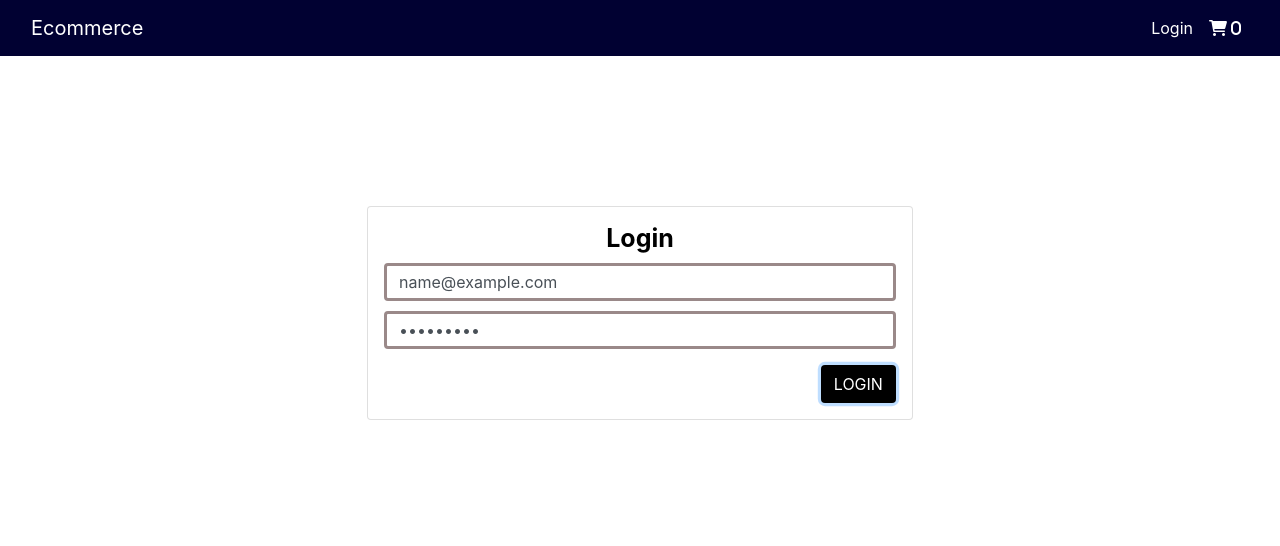
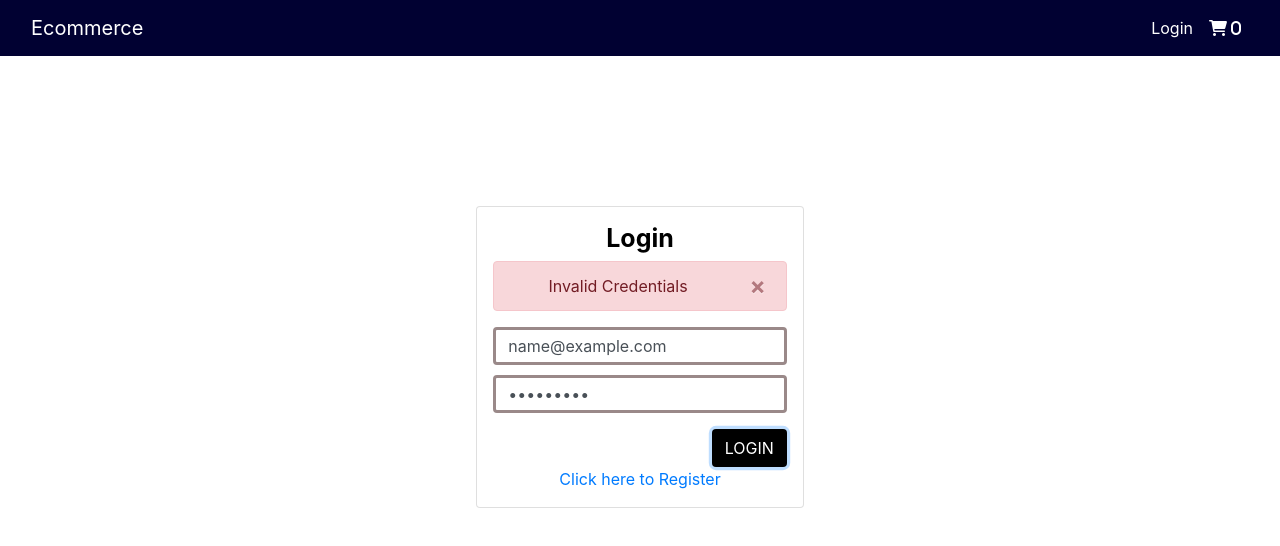
Before and after one commit to anandvmclt/react-client, a React (Create React App) app: page /login in a window 1280 px wide. Both pictures are taken after typing "name@example.com", "Sample123" into the empty fields and a click on the button "LOGIN". Shown: the top 546 px of the page. Built offline with nearby package versions, Linux system fonts and the light colour scheme; no server answers.

Commit message:
Video 35 compleeted

```diff
--- /dev/null
+++ b/src/components/Errors.js
@@ -0,0 +1,16 @@
+import React from 'react'
+
+function Errors({ error }) {
+    return (
+        <div>
+            <div className="alert alert-danger alert-dismissible fade show" role="alert">
+                {error}
+                <button type="button" className="close" data-dismiss="alert" aria-label="Close">
+                <span aria-hidden="true">&times;</span> </button>
+            </div>
+
+        </div>
+    )
+}
+
+export default Errors
--- /dev/null
+++ b/src/components/Loader.js
@@ -0,0 +1,14 @@
+import React from 'react'
+
+function Loader() {
+    return (
+        <div className='mt-5'>
+        <div className="spinner-border mt-5" role="status"
+        style={{width:'150px', height:'150px'}} >
+            <span className="sr-only">Loading...</span>
+        </div>
+        </div>
+    )
+}
+
+export default Loader
--- a/src/components/Product.js
+++ b/src/components/Product.js
@@ -9,7 +9,9 @@ function Product({ product }) {
         <div className="text-left">
             <div>
                 <Link to={`/product/${product._id}`}>
+                <div className='text-center'>
                 <img src={product.image} className='img-fluid' />
+                </div>
                 <h1> {product.name} </h1>
                 <Rating style={{color:'orange'}}
                 initialRating={product.rating}
--- /dev/null
+++ b/src/components/Success.js
@@ -0,0 +1,15 @@
+import React from 'react'
+
+function Success(success) {
+  return (
+    <div>
+       <div className="alert alert-success alert-dismissible fade show" role="alert">
+                {success}
+                <button type="button" className="close" data-dismiss="alert" aria-label="Close">
+                <span aria-hidden="true">&times;</span> </button>
+            </div>
+    </div>
+  )
+}
+
+export default Success
--- a/src/components/screens/HomeScreen.js
+++ b/src/components/screens/HomeScreen.js
@@ -4,6 +4,8 @@ import axios from 'axios'
 import { useEffect, useState } from 'react';
 import { useDispatch, useSelector } from 'react-redux';
 import { getAllProducts } from '../../action/productAction';
+import Loader from '../Loader';
+import Errors from '../Errors';
 
 
 
@@ -22,8 +24,9 @@ function HomeScreen() {
     return (
         <div>
         <div className='row justify-content-center'>
-            {loading ? <h1> Loading ... </h1> :
-                error ? (<h1> Something Went wrong !</h1>) :
+            {loading ? <Loader/> :
+                error ? (
+                    <Errors error={"Something went wrong !"} />                 ) :
                 (
                     products.map((products,index) => {
                         return <div className='col-md-3 m-2 p-2 card' key={index}>
--- a/src/components/screens/LoginScreen.js
+++ b/src/components/screens/LoginScreen.js
@@ -1,10 +1,14 @@
 import React, {useEffect, useState } from 'react';
-import {useDispatch} from 'react-redux';
+import {useDispatch, useSelector} from 'react-redux';
 import {loginUser} from '../../action/userActions';
+import Errors from '../Errors';
+import Loader from '../Loader';
 
 function LoginScreen() {
 
     const dispatch = useDispatch()
+    const loginReducer = useSelector(state => state.loginReducer)
+    const {loading, error} = loginReducer
     const [email, setEmail] = useState('')
     const [password, setPassword] = useState('')
 
@@ -29,9 +33,11 @@ function LoginScreen() {
     return (
         <div>
             <div className='row justify-content-center'>
-                <div className='col-md-5 card p-3' style={{marginTop : '150px'}}>
+                <div className='col-md-3 card p-3' style={{marginTop : '150px'}}>
                     <div className='div'>
                     <h6 className='text-center'>Login </h6>
+                    {error && ( <Errors error = "Invalid Credentials" />)}
+                    {loading && (<Loader/>)}
                     <form onSubmit={login}>
 
                     <input type="email" className='form-control' value={email}
@@ -44,7 +50,7 @@ function LoginScreen() {
                         <button className='btn mt-3' type='submit' >LOGIN</button>
                         </div>
                         </form>
-
+                        <a className='m-3'  href='/register'> Click here to Register </a>
                         </div>
                 </div>
             </div>
--- a/src/components/screens/ProductdescSreen.js
+++ b/src/components/screens/ProductdescSreen.js
@@ -2,6 +2,8 @@ import React, { useState, useEffect } from 'react';
 import { useDispatch, useSelector } from 'react-redux'
 import { getProductById } from '../../action/productAction';
 import { addTocart } from '../../action/cartActions';
+import Loader from '../Loader';
+import Errors from '../Errors';
 
 
 function ProductdescSreen({ match }) {
@@ -20,8 +22,8 @@ function ProductdescSreen({ match }) {
 
     return (
         <div>
-              {loading ? <h1> Loading ... </h1> :
-                error ? (<h1> Something Went wrong !</h1>) :
+              {loading ? <Loader/> :
+                error ? <Errors error = "Something went wrong" /> :
                 (
             <div className='row mt-5'>
                 <div className='col-md-6'>
--- a/src/components/screens/RegisterScreen.js
+++ b/src/components/screens/RegisterScreen.js
@@ -1,11 +1,15 @@
 import React, {useState } from 'react';
-import {useDispatch} from 'react-redux';
+import {useDispatch, useSelector} from 'react-redux';
 import {registerNewUser} from '../../action/userActions';
+import Errors from '../Errors';
+import Loader from '../Loader';
+import Success from '../Success';
 
 function RegisterScreen() {
 
     const dispatch = useDispatch()
-
+    const registerState = useSelector(state => state.registerNewUserReducer)
+    const {loading, error, success} = registerState
     const [name, setName] = useState('')
     const [email, setEmail] = useState('')
     const [password, setPassword] = useState('')
@@ -30,6 +34,9 @@ function RegisterScreen() {
                 <div className='col-md-5 card p-3' style={{marginTop : '150px'}}>
                     <div className='div'>
                     <h6 className='text-center'>Register </h6>
+                    {loading && (<Loader/>)}
+                    {error && ( <Errors error = "User Already Registerd" />)}
+                    {success && (<Success success = " Successfully Registerd"/> )}
                     <form onSubmit={register}>
                     <input type="text" className='form-control' value={name}
                         onChange={(e) => { setName(e.target.value) }}
@@ -47,7 +54,7 @@ function RegisterScreen() {
                         <button className='btn mt-3' type='submit' >REGISTER</button>
                         </div>
                         </form>
-
+                       <a className='m-3' href='/login'> Click here to Login </a>
                         </div>
                 </div>
             </div>
--- a/src/index.css
+++ b/src/index.css
@@ -36,6 +36,7 @@ h6{
 }
 .img-fluid{
   height: 200px !important;
+  text-align: center !important;
 }
 
 .bigimg{
```
